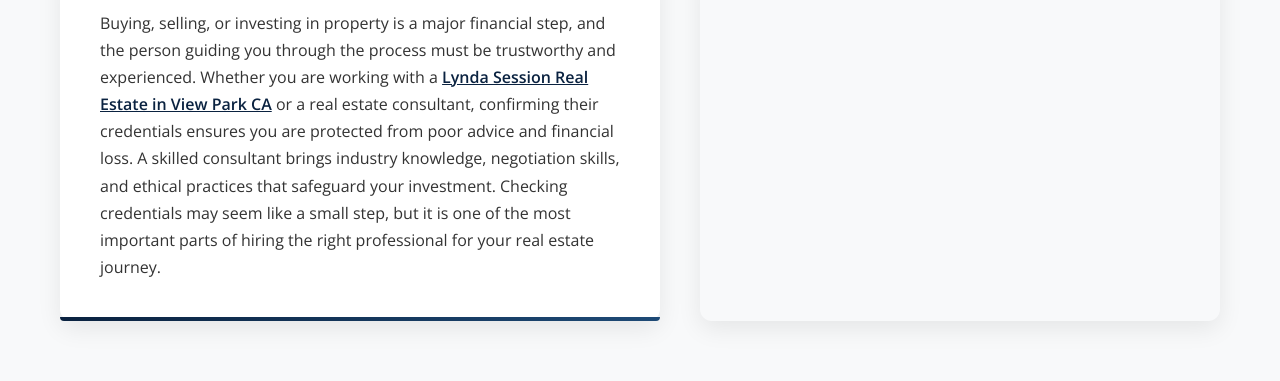
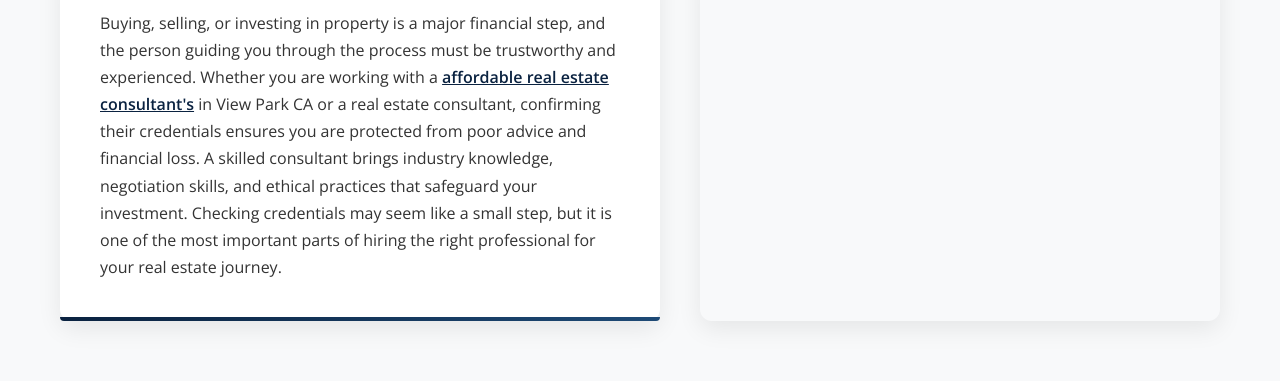
Before and after one commit to kivenlocalseo-cyber/Lynda-Session-Real-Estate-Agent-services, a plain HTML site: page index.html in a window 1280 px wide. Shown: the part 419-800 px from the top of the page. Drawn offline with nearby package versions, Linux system fonts and the light colour scheme.

Commit message:
Update index.html

```diff
--- a/index.html
+++ b/index.html
@@ -542,7 +542,7 @@
   <!-- Introduction Section with Image -->
   <div class="container intro-container">
     <div class="intro-text">
-      <p>Buying, selling, or investing in property is a major financial step, and the person guiding you through the process must be trustworthy and experienced. Whether you are working with a <strong><a href="https://maps.app.goo.gl/aK4LaFqe2JpKUQyr8" style="color: #0a2240;">Lynda Session Real Estate in View Park CA</a></strong> or a real estate consultant, confirming their credentials ensures you are protected from poor advice and financial loss. A skilled consultant brings industry knowledge, negotiation skills, and ethical practices that safeguard your investment. Checking credentials may seem like a small step, but it is one of the most important parts of hiring the right professional for your real estate journey.</p>
+      <p>Buying, selling, or investing in property is a major financial step, and the person guiding you through the process must be trustworthy and experienced. Whether you are working with a <strong><a href="https://maps.app.goo.gl/aK4LaFqe2JpKUQyr8" style="color: #0a2240;">affordable real estate consultant's</a></strong> in View Park CA or a real estate consultant, confirming their credentials ensures you are protected from poor advice and financial loss. A skilled consultant brings industry knowledge, negotiation skills, and ethical practices that safeguard your investment. Checking credentials may seem like a small step, but it is one of the most important parts of hiring the right professional for your real estate journey.</p>
     </div>
     <div class="intro-image">
       <img src="https://avatars.mds.yandex.net/i?id=65f69abafdccfbd908c94def37cf5abe546f59e5-9181668-images-thumbs&n=13" alt="Real Estate Agent Consultation"/>
@@ -645,7 +645,7 @@
   <div class="container conclusion-container">
     <div class="conclusion-text">
       <h2><i class="fas fa-check-circle"></i> Conclusion</h2>
-      <p>Verifying a real estate consultant's credentials is essential for protecting your investment and ensuring professional service. From checking licenses and memberships to reviewing past performance and client feedback, each step builds confidence in your choice. A <strong><a href="https://maps.app.goo.gl/aK4LaFqe2JpKUQyr8" style="color: #0a2240;">Lynda Session Real Estate in View Park CA</a></strong> who values transparency, market expertise, and ethical conduct is more likely to deliver genuine results. Whether you work with a real estate agency, estate agent, real estate developer, property consultant, or property developer, credentials act as your assurance of quality and trust. Taking time to verify them is not just smart it's the foundation of every successful real estate transaction.</p>
+      <p>Verifying a real estate consultant's credentials is essential for protecting your investment and ensuring professional service. From checking licenses and memberships to reviewing past performance and client feedback, each step builds confidence in your choice. A <strong><a href="https://maps.app.goo.gl/aK4LaFqe2JpKUQyr8" style="color: #0a2240;">professional estate agency</a></strong> in View Park CA, who values transparency, market expertise, and ethical conduct is more likely to deliver genuine results. Whether you work with a real estate agency, estate agent, real estate developer, property consultant, or property developer, credentials act as your assurance of quality and trust. Taking time to verify them is not just smart it's the foundation of every successful real estate transaction.</p>
     </div>
     <div class="conclusion-map">
       <iframe src="https://www.google.com/maps/embed?pb=!1m18!1m12!1m3!1d1417034.4732944667!2d-118.29904755000001!3d33.786671000000005!2m3!1f0!2f0!3f0!3m2!1i1024!2i768!4f13.1!3m3!1m2!1s0x4c132394404ea10f%3A0x70e608d3d43cb909!2sLynda%20Session%20Real%20Estate%20Agent%20eXp%20Realty%20DRE%2002087412!5e1!3m2!1sen!2s!4v1762181985756!5m2!1sen!2s" width="600" height="450" style="border:0;" allowfullscreen="" loading="lazy" referrerpolicy="no-referrer-when-downgrade"></iframe>
```
